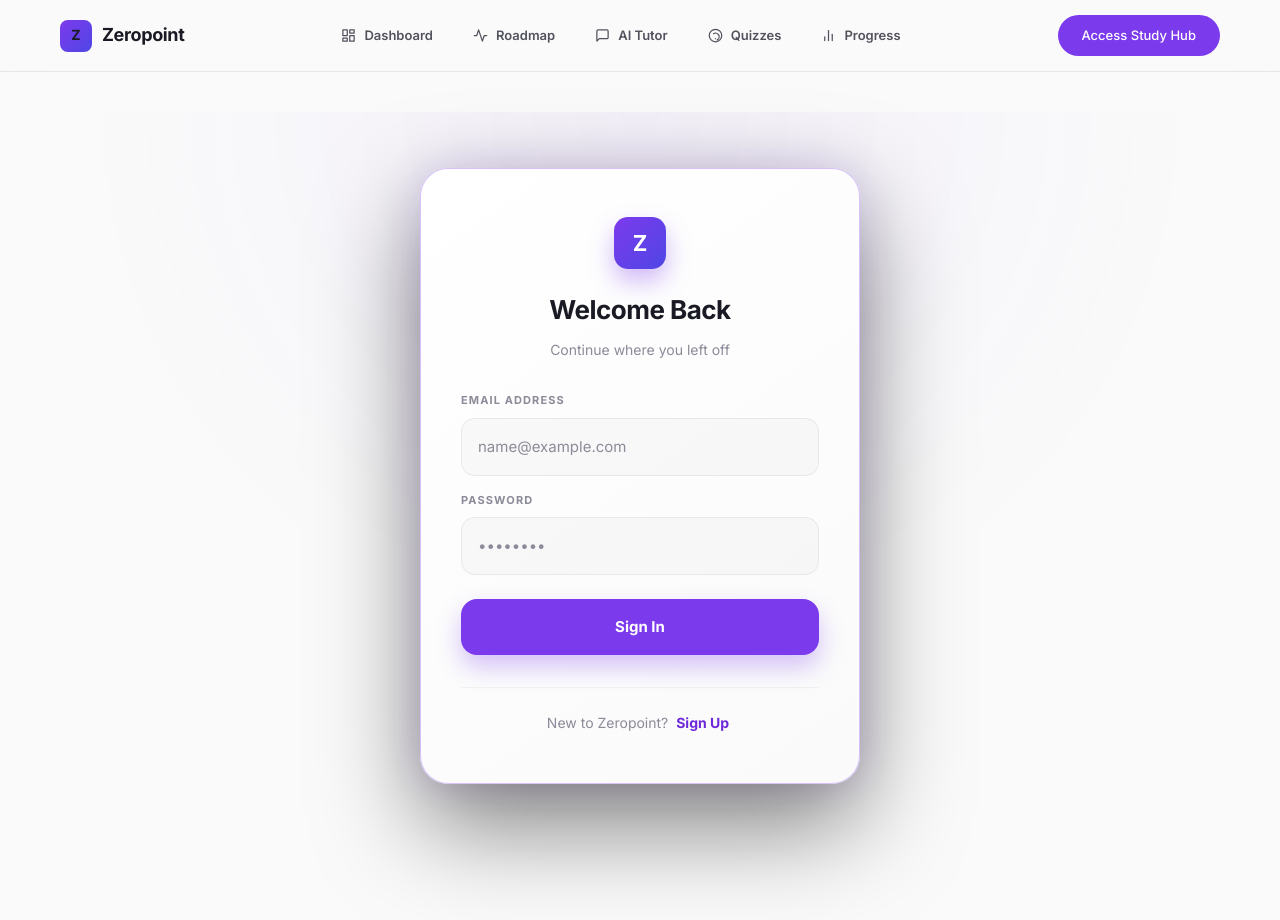
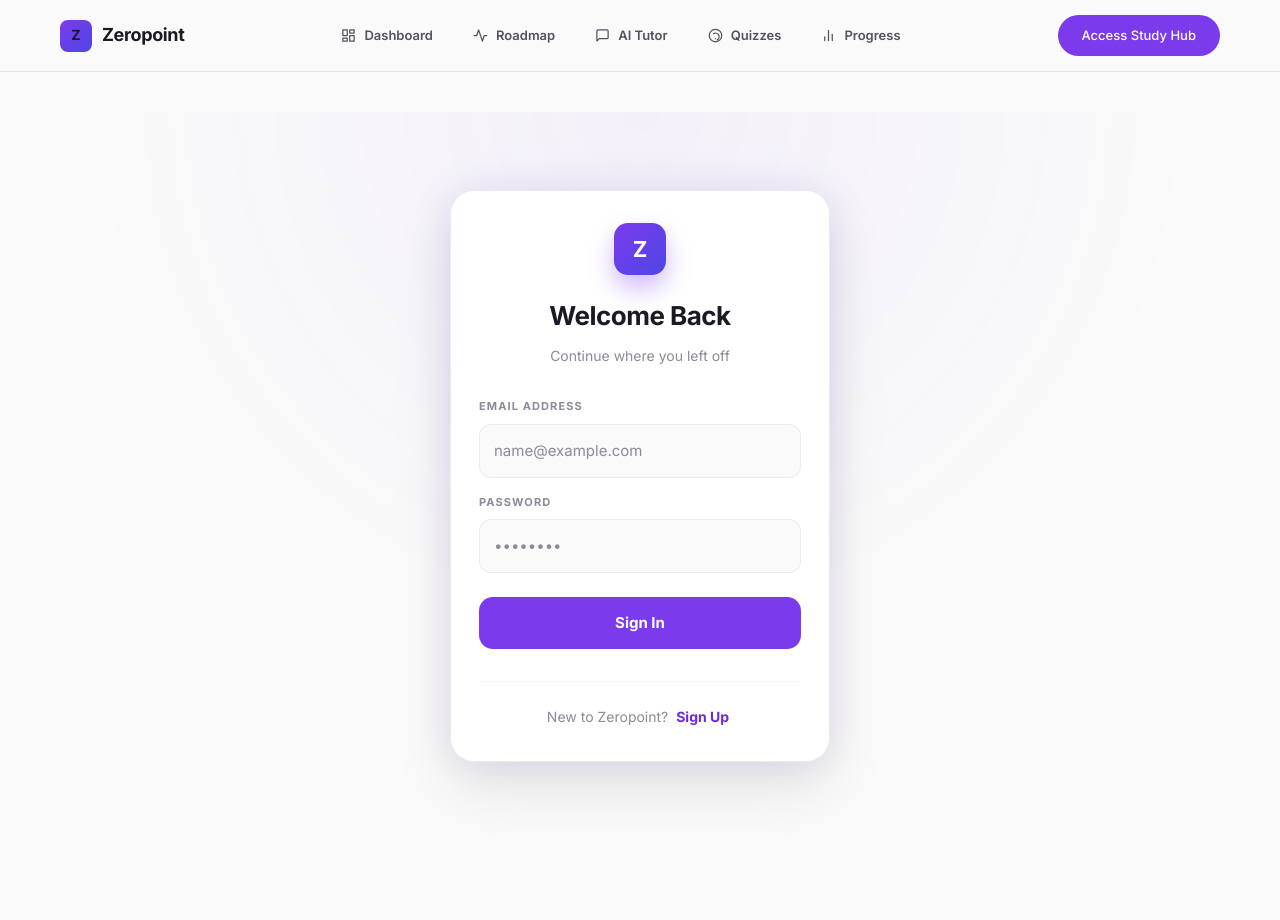
Before and after one commit to Prithvee905/zeropoint-edu, a Next.js app: page /login in a window 1280 px wide. Built offline with nearby package versions, Linux system fonts and the light colour scheme; no server answers.

Commit message:
fix(auth): Re-proportion login cards and fix light-theme visibility clashing

```diff
--- a/app/components/AuthModal.tsx
+++ b/app/components/AuthModal.tsx
@@ -51,11 +51,11 @@
 
             <div
                 style={{
-                    width: "100%", maxWidth: "440px",
-                    background: "linear-gradient(145deg, #16161e 0%, var(--bg) 100%)",
-                    border: "1px solid rgba(124,58,237,0.3)",
-                    borderRadius: "28px",
-                    boxShadow: "0 40px 100px rgba(0,0,0,0.8), 0 0 40px rgba(124,58,237,0.15)",
+                    width: "100%", maxWidth: "380px",
+                    background: "var(--bg-raised)",
+                    border: "1px solid var(--border)",
+                    borderRadius: "24px",
+                    boxShadow: "0 24px 60px rgba(0,0,0,0.3), 0 0 40px rgba(124,58,237,0.1)",
                     position: "relative", overflow: "hidden",
                     animation: "scalePop 0.4s cubic-bezier(0.16, 1, 0.3, 1)"
                 }}
@@ -70,7 +70,7 @@
                     <svg width="18" height="18" viewBox="0 0 24 24" fill="none" stroke="currentColor" strokeWidth="2.5"><line x1="18" y1="6" x2="6" y2="18"/><line x1="6" y1="6" x2="18" y2="18"/></svg>
                 </button>
 
-                <div style={{ padding: "48px 40px" }} className="auth-modal-content">
+                <div style={{ padding: "32px 28px" }} className="auth-modal-content">
                     {/* Header */}
                     <div style={{ textAlign: "center", marginBottom: "32px" }}>
                         <div style={{ inlineSize: "52px", height: "52px", background: "linear-gradient(135deg, var(--purple), #4f46e5)", borderRadius: "14px", display: "flex", alignItems: "center", justifyContent: "center", margin: "0 auto 20px", fontSize: "22px", fontWeight: "900", color: "var(--text-1)", boxShadow: "0 12px 24px rgba(124,58,237,0.35)" }}>Z</div>
@@ -90,7 +90,7 @@
                                 type="email" required
                                 className="input" placeholder="name@example.com"
                                 value={email} onChange={e => setEmail(e.target.value)}
-                                style={{ width: "100%", padding: "16px", borderRadius: "14px", background: "rgba(var(--invert-rgb),0.02)", border: "1px solid rgba(var(--invert-rgb),0.06)", fontSize: "15px" }}
+                                style={{ width: "100%", padding: "14px", borderRadius: "12px", background: "rgba(var(--invert-rgb),0.02)", border: "1px solid rgba(var(--invert-rgb),0.06)", fontSize: "15px", color: "var(--text-1)" }}
                             />
                         </div>
                         <div>
@@ -99,7 +99,7 @@
                                 type="password" required
                                 className="input" placeholder="••••••••"
                                 value={password} onChange={e => setPassword(e.target.value)}
-                                style={{ width: "100%", padding: "16px", borderRadius: "14px", background: "rgba(var(--invert-rgb),0.02)", border: "1px solid rgba(var(--invert-rgb),0.06)", fontSize: "15px" }}
+                                style={{ width: "100%", padding: "14px", borderRadius: "12px", background: "rgba(var(--invert-rgb),0.02)", border: "1px solid rgba(var(--invert-rgb),0.06)", fontSize: "15px", color: "var(--text-1)" }}
                             />
                         </div>
 
@@ -114,11 +114,7 @@
                             </p>
                         )}
 
-                        <button
-                            type="submit" disabled={loading}
-                            className="btn-primary"
-                            style={{ width: "100%", padding: "16px", borderRadius: "16px", fontSize: "15px", fontWeight: "800", marginTop: "8px", boxShadow: "0 12px 24px rgba(124,58,237,0.3)" }}
-                        >
+                        <button type="submit" disabled={loading} className="btn-primary" style={{ width: "100%", padding: "14px", borderRadius: "14px", fontSize: "15px", fontWeight: "800", marginTop: "8px" }}>
                             {loading ? <span className="spinner" style={{ width: "16px", height: "16px" }} /> : (isLogin ? "Sign In" : "Create Account")}
                         </button>
                     </form>
--- a/app/login/page.tsx
+++ b/app/login/page.tsx
@@ -47,17 +47,17 @@
         }}>
             <div
                 style={{
-                    width: "100%", maxWidth: "440px",
-                    background: "linear-gradient(145deg, var(--bg-raised) 0%, var(--bg) 100%)",
-                    border: "1px solid rgba(124,58,237,0.3)",
-                    borderRadius: "28px",
-                    boxShadow: "0 40px 100px rgba(0,0,0,0.5), 0 0 40px rgba(124,58,237,0.15)",
+                    width: "100%", maxWidth: "380px",
+                    background: "var(--bg-raised)",
+                    border: "1px solid var(--border)",
+                    borderRadius: "24px",
+                    boxShadow: "0 24px 60px rgba(0,0,0,0.1), 0 0 40px rgba(124,58,237,0.1)",
                     position: "relative", overflow: "hidden",
                     animation: "scalePop 0.4s cubic-bezier(0.16, 1, 0.3, 1)"
                 }}
                 className="auth-modal-card"
             >
-                <div style={{ padding: "48px 40px" }} className="auth-modal-content">
+                <div style={{ padding: "32px 28px" }} className="auth-modal-content">
                     {/* Header */}
                     <div style={{ textAlign: "center", marginBottom: "32px" }}>
                         <div style={{ inlineSize: "52px", height: "52px", background: "linear-gradient(135deg, var(--purple), #4f46e5)", borderRadius: "14px", display: "flex", alignItems: "center", justifyContent: "center", margin: "0 auto 20px", fontSize: "22px", fontWeight: "900", color: "#fff", boxShadow: "0 12px 24px rgba(124,58,237,0.35)" }}>Z</div>
@@ -77,7 +77,7 @@
                                 type="email" required
                                 className="input" placeholder="name@example.com"
                                 value={email} onChange={e => setEmail(e.target.value)}
-                                style={{ width: "100%", padding: "16px", borderRadius: "14px", background: "rgba(var(--invert-rgb),0.02)", border: "1px solid rgba(var(--invert-rgb),0.06)", fontSize: "15px" }}
+                                style={{ width: "100%", padding: "14px", borderRadius: "12px", background: "rgba(var(--invert-rgb),0.02)", border: "1px solid rgba(var(--invert-rgb),0.06)", fontSize: "15px", color: "var(--text-1)" }}
                             />
                         </div>
                         <div>
@@ -86,7 +86,7 @@
                                 type="password" required
                                 className="input" placeholder="••••••••"
                                 value={password} onChange={e => setPassword(e.target.value)}
-                                style={{ width: "100%", padding: "16px", borderRadius: "14px", background: "rgba(var(--invert-rgb),0.02)", border: "1px solid rgba(var(--invert-rgb),0.06)", fontSize: "15px" }}
+                                style={{ width: "100%", padding: "14px", borderRadius: "12px", background: "rgba(var(--invert-rgb),0.02)", border: "1px solid rgba(var(--invert-rgb),0.06)", fontSize: "15px", color: "var(--text-1)" }}
                             />
                         </div>
 
@@ -101,11 +101,7 @@
                             </p>
                         )}
 
-                        <button
-                            type="submit" disabled={loading}
-                            className="btn-primary"
-                            style={{ width: "100%", padding: "16px", borderRadius: "16px", fontSize: "15px", fontWeight: "800", marginTop: "8px", color: "#fff", boxShadow: "0 12px 24px rgba(124,58,237,0.3)" }}
-                        >
+                        <button type="submit" disabled={loading} className="btn-primary" style={{ width: "100%", padding: "14px", borderRadius: "14px", fontSize: "15px", fontWeight: "800", marginTop: "8px" }}>
                             {loading ? <span className="spinner" style={{ width: "16px", height: "16px" }} /> : (isLogin ? "Sign In" : "Create Account")}
                         </button>
                     </form>
```
